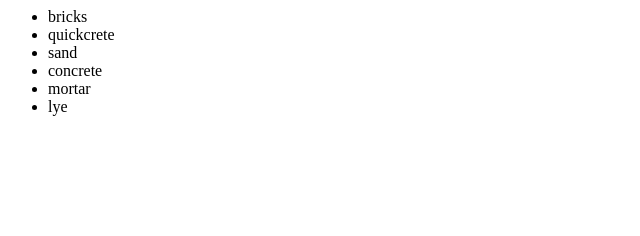
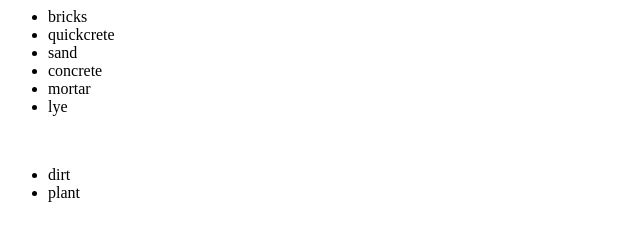
Before and after one commit to ajpeterman/gitTest, a plain HTML site: page index.html in a window 1280 px wide. Shown: the full height of the page, 0-640 px from the left. Drawn offline with Linux system fonts and the light colour scheme.

Commit message:
new branch

```diff
--- a/index.html
+++ b/index.html
@@ -9,6 +9,11 @@
   <li>mortar</li>
   <li>lye</li>
 </ul>
+<br><be>
+  <ul>
+    <li>dirt</li>
+    <li>plant</li>
+  </ul>
 </div>
 </body>
 </html>
```
